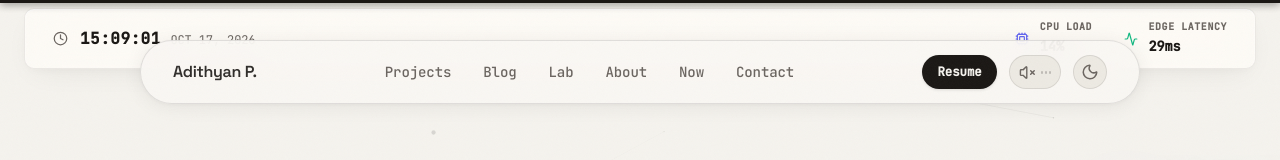
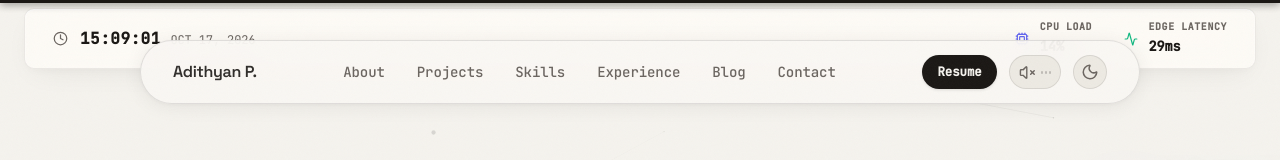
Before and after one commit to Adithyan1809/Portfolio, a React (Vite) app: page / in a window 1280 px wide. Shown: the top 160 px of the page. Built offline with nearby package versions, Linux system fonts and the light colour scheme; no server answers.

Commit message:
feat(navbar): refine floating pill navbar with resume CTA and smooth section navigation

```diff
--- a/src/components/Navbar.jsx
+++ b/src/components/Navbar.jsx
@@ -95,12 +95,12 @@ const Navbar = () => {
           <Link to="/" onMouseEnter={playHover} onClick={playAlien}>Adithyan P.</Link>
         </div>
         <div className="nav-links mono-text">
-          <MagneticButton><Link to="/projects" onMouseEnter={playHover} onClick={playClick}>Projects</Link></MagneticButton>
+          <MagneticButton><a href="/#about" onMouseEnter={playHover} onClick={(e) => handleLinkClick(e, 'about')}>About</a></MagneticButton>
+          <MagneticButton><a href="/#projects" onMouseEnter={playHover} onClick={(e) => handleLinkClick(e, 'projects')}>Projects</a></MagneticButton>
+          <MagneticButton><a href="/#skills" onMouseEnter={playHover} onClick={(e) => handleLinkClick(e, 'skills')}>Skills</a></MagneticButton>
+          <MagneticButton><a href="/#experience" onMouseEnter={playHover} onClick={(e) => handleLinkClick(e, 'experience')}>Experience</a></MagneticButton>
           <MagneticButton><Link to="/blog" onMouseEnter={playHover} onClick={playClick}>Blog</Link></MagneticButton>
-          <MagneticButton><Link to="/lab" onMouseEnter={playHover} onClick={playClick}>Lab</Link></MagneticButton>
-          <MagneticButton><Link to="/about" onMouseEnter={playHover} onClick={playClick}>About</Link></MagneticButton>
-          <MagneticButton><Link to="/now" onMouseEnter={playHover} onClick={playClick}>Now</Link></MagneticButton>
-          <MagneticButton><Link to="/contact" onMouseEnter={playHover} onClick={playClick}>Contact</Link></MagneticButton>
+          <MagneticButton><a href="/#contact" onMouseEnter={playHover} onClick={(e) => handleLinkClick(e, 'contact')}>Contact</a></MagneticButton>
         </div>
         <div style={{ display: 'flex', alignItems: 'center', gap: '0.75rem' }}>
           <a
@@ -150,15 +150,21 @@ const Navbar = () => {
 
       {isMenuOpen && (
         <div className="mobile-dropdown mono-text">
-          <Link to="/" onClick={() => setIsMenuOpen(false)}>Home</Link>
-          <Link to="/projects" onClick={() => setIsMenuOpen(false)}>Projects</Link>
+          <a href="/#about" onClick={(e) => handleLinkClick(e, 'about', true)}>About</a>
+          <a href="/#projects" onClick={(e) => handleLinkClick(e, 'projects', true)}>Projects</a>
+          <a href="/#skills" onClick={(e) => handleLinkClick(e, 'skills', true)}>Skills</a>
+          <a href="/#experience" onClick={(e) => handleLinkClick(e, 'experience', true)}>Experience</a>
           <Link to="/blog" onClick={() => setIsMenuOpen(false)}>Blog</Link>
-          <Link to="/lab" onClick={() => setIsMenuOpen(false)}>AI Lab</Link>
-          <Link to="/about" onClick={() => setIsMenuOpen(false)}>About</Link>
-          <Link to="/now" onClick={() => setIsMenuOpen(false)}>Now</Link>
-          <Link to="/uses" onClick={() => setIsMenuOpen(false)}>Uses</Link>
-          <Link to="/garden" onClick={() => setIsMenuOpen(false)}>Garden</Link>
-          <Link to="/contact" onClick={() => setIsMenuOpen(false)}>Contact</Link>
+          <a href="/#contact" onClick={(e) => handleLinkClick(e, 'contact', true)}>Contact</a>
+          <a
+            href="https://drive.google.com/file/d/1Ae3BQqbOK4oB60SYEHfBo5MVp6R4kEnX/view?usp=sharing"
+            target="_blank"
+            rel="noopener noreferrer"
+            onClick={() => setIsMenuOpen(false)}
+            style={{ color: 'var(--color-text)', fontWeight: 700 }}
+          >
+            Resume (PDF) ↗
+          </a>
         </div>
       )}
     </nav>
```
Also changed, not shown: 1 other file (tests, documents, lock files or other folders).
